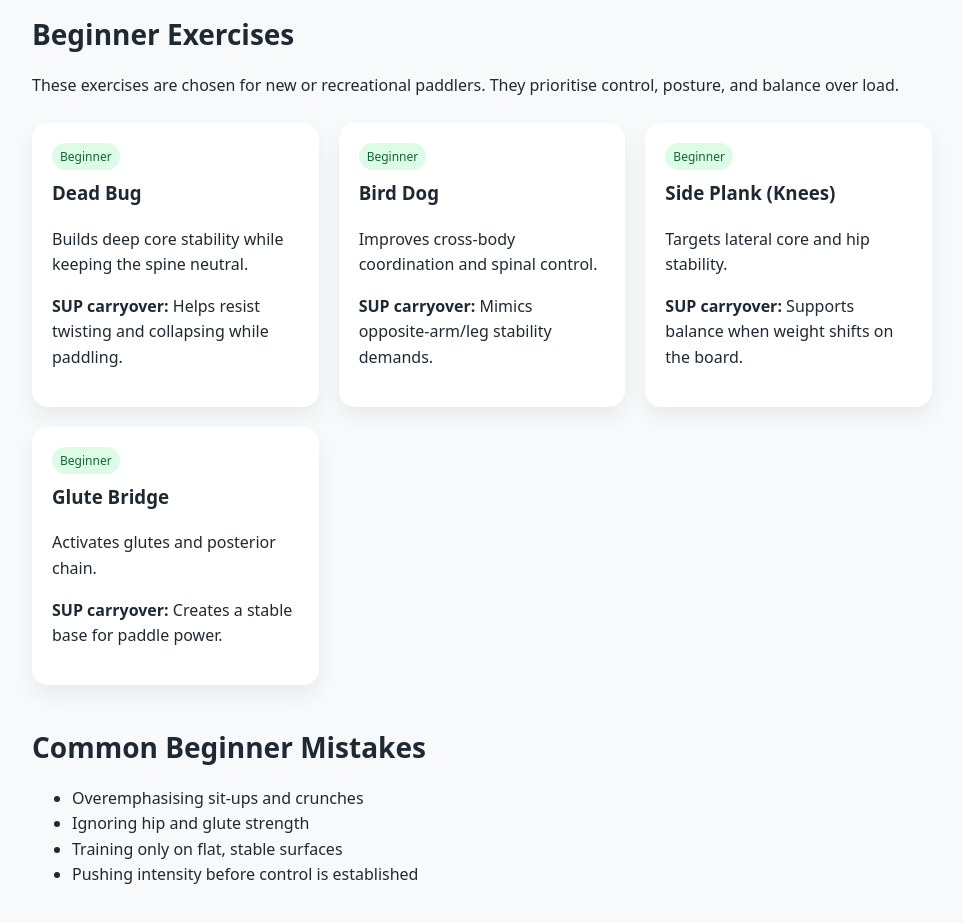
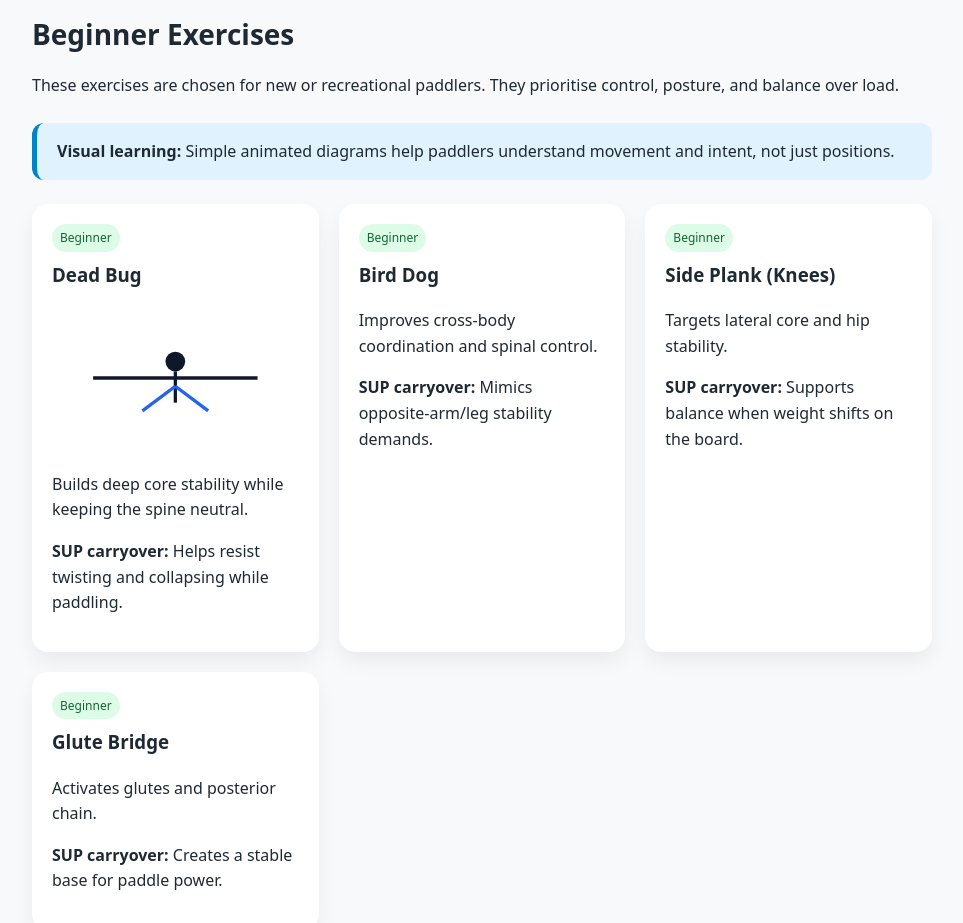
Before and after one commit to scottkey9/sup-fitness-prototype, a plain HTML site: page index.html in a window 1280 px wide. Shown: the part 880-1803 px from the top of the page, without its empty margins (158-1121 px from the left). Drawn offline with Linux system fonts and the light colour scheme.

Commit message:
Update index.html

```diff
--- a/index.html
+++ b/index.html
@@ -122,10 +122,25 @@
     These exercises are chosen for new or recreational paddlers. They prioritise control, posture, and balance over load.
   </p>
 
+  <div class="callout">
+    <strong>Visual learning:</strong> Simple animated diagrams help paddlers understand movement and intent, not just positions.
+  </div>
+
   <div class="exercise-grid">
     <div class="card">
       <span class="tag">Beginner</span>
       <h3>Dead Bug</h3>
+      <svg width="100%" height="140" viewBox="0 0 300 140">
+        <line x1="50" y1="70" x2="250" y2="70" stroke="#0f172a" stroke-width="4" />
+        <circle cx="150" cy="50" r="12" fill="#0f172a" />
+        <line x1="150" y1="62" x2="150" y2="100" stroke="#0f172a" stroke-width="4" />
+        <line x1="150" y1="80" x2="110" y2="110" stroke="#2563eb" stroke-width="4">
+          <animate attributeName="x2" from="110" to="90" dur="1.5s" repeatCount="indefinite" />
+        </line>
+        <line x1="150" y1="80" x2="190" y2="110" stroke="#2563eb" stroke-width="4">
+          <animate attributeName="x2" from="190" to="210" dur="1.5s" repeatCount="indefinite" />
+        </line>
+      </svg>
       <p>Builds deep core stability while keeping the spine neutral.</p>
       <p><strong>SUP carryover:</strong> Helps resist twisting and collapsing while paddling.</p>
     </div>
```
